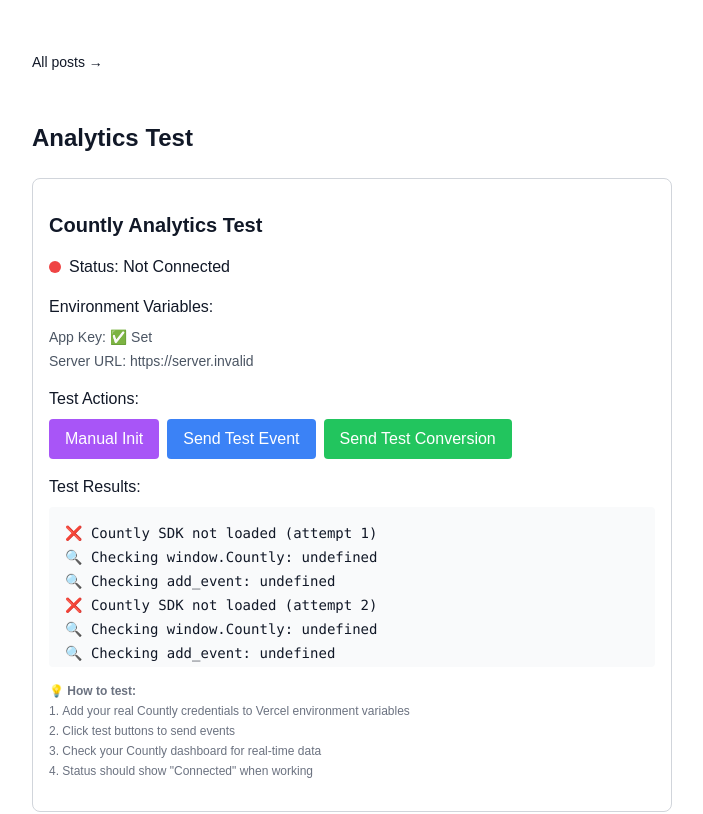
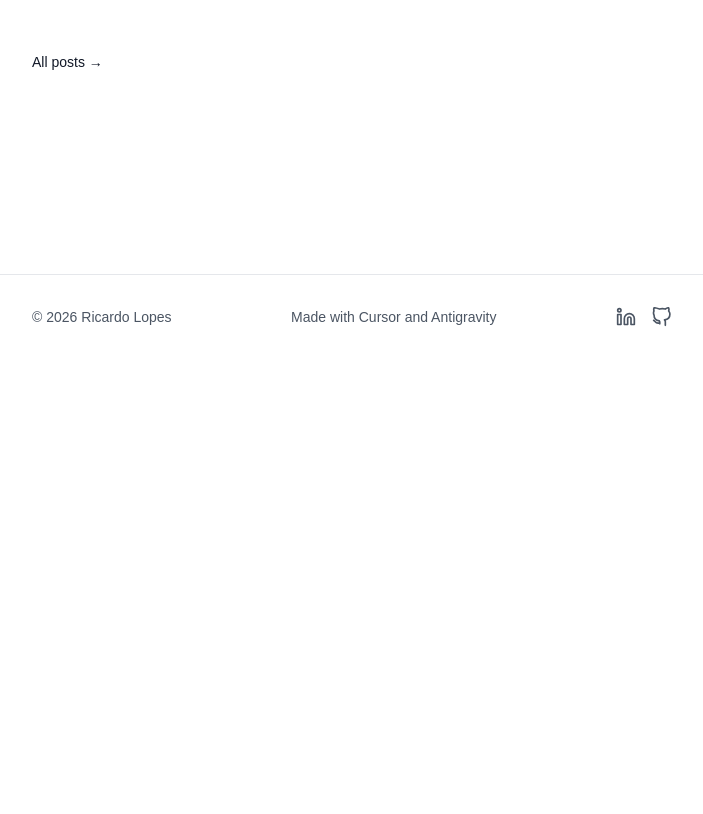
Before and after one commit to Ricky-the-Hutt/Code-Vibing-website-Cursor, a Next.js app: page / in a window 1280 px wide. Shown: the part 441-1255 px from the top of the page, without its empty margins (288-991 px from the left). After the commit the page ends 800 px from the top, so only its background shows below. Built offline with nearby package versions, Linux system fonts and the light colour scheme; no server answers.

Commit message:
Remove Countly test component - analytics confirmed working

```diff
--- a/components/CountlyTest.tsx
+++ /dev/null
@@ -1,168 +0,0 @@
-'use client';
-
-import React, { useState, useEffect } from 'react';
-import { trackEvent, trackConversion } from './CountlyAnalytics';
-
-export default function CountlyTest() {
-  const [isCountlyLoaded, setIsCountlyLoaded] = useState(false);
-  const [testResults, setTestResults] = useState<string[]>([]);
-
-  useEffect(() => {
-    let checkCount = 0;
-
-    // Check if Countly is loaded
-    const checkCountly = () => {
-      checkCount++;
-      const isLoaded = typeof window !== 'undefined' &&
-                      typeof window.Countly !== 'undefined' &&
-                      window.Countly &&
-                      typeof window.Countly.add_event === 'function';
-
-      if (isLoaded) {
-        setIsCountlyLoaded(true);
-        setTestResults(prev => [...prev, `✅ Countly SDK loaded successfully (attempt ${checkCount})`]);
-        setTestResults(prev => [...prev, `ℹ️ Server URL: ${process.env.NEXT_PUBLIC_COUNTLY_SERVER_URL}`]);
-        setTestResults(prev => [...prev, `ℹ️ App Key: ${process.env.NEXT_PUBLIC_COUNTLY_APP_KEY ? 'Set' : 'Not set'}`]);
-      } else {
-        setIsCountlyLoaded(false);
-        setTestResults(prev => [...prev, `❌ Countly SDK not loaded (attempt ${checkCount})`]);
-        setTestResults(prev => [...prev, `🔍 Checking window.Countly: ${typeof window.Countly}`]);
-        setTestResults(prev => [...prev, `🔍 Checking add_event: ${typeof window.Countly?.add_event}`]);
-      }
-    };
-
-    // Check multiple times with increasing delays
-    checkCountly();
-    const timers = [
-      setTimeout(checkCountly, 1000),
-      setTimeout(checkCountly, 3000),
-      setTimeout(checkCountly, 6000),
-      setTimeout(checkCountly, 10000)
-    ];
-
-    return () => {
-      timers.forEach(clearTimeout);
-    };
-  }, []);
-
-  const testEvent = () => {
-    try {
-      trackEvent('test_event', {
-        test_type: 'countly_integration',
-        timestamp: new Date().toISOString(),
-        page: window.location.pathname
-      });
-      setTestResults(prev => [...prev, '📤 Test event sent']);
-    } catch (error) {
-      setTestResults(prev => [...prev, `❌ Event error: ${error instanceof Error ? error.message : 'Unknown error'}`]);
-    }
-  };
-
-  const testConversion = () => {
-    try {
-      trackConversion('test_conversion', 1);
-      setTestResults(prev => [...prev, '🎯 Test conversion sent']);
-    } catch (error) {
-      setTestResults(prev => [...prev, `❌ Conversion error: ${error instanceof Error ? error.message : 'Unknown error'}`]);
-    }
-  };
-
-  const manualInit = () => {
-    try {
-      if (typeof window.Countly !== 'undefined') {
-        const appKey = process.env.NEXT_PUBLIC_COUNTLY_APP_KEY;
-        const serverUrl = process.env.NEXT_PUBLIC_COUNTLY_SERVER_URL;
-
-        window.Countly.init({
-          app_key: appKey,
-          url: serverUrl,
-          debug: true
-        });
-
-        setTestResults(prev => [...prev, '🔧 Manual initialization attempted']);
-        setTimeout(() => {
-          if (window.Countly && typeof window.Countly.add_event === 'function') {
-            setTestResults(prev => [...prev, '✅ Manual initialization successful']);
-            setIsCountlyLoaded(true);
-          } else {
-            setTestResults(prev => [...prev, '❌ Manual initialization failed']);
-          }
-        }, 1000);
-      } else {
-        setTestResults(prev => [...prev, '❌ Countly object not available for manual init']);
-      }
-    } catch (error) {
-      setTestResults(prev => [...prev, `❌ Manual init error: ${error instanceof Error ? error.message : 'Unknown error'}`]);
-    }
-  };
-
-  return (
-    <div className="max-w-2xl mx-auto px-4 py-8 border border-gray-300 rounded-lg">
-      <h2 className="text-xl font-semibold mb-4">Countly Analytics Test</h2>
-
-      <div className="mb-4">
-        <div className="flex items-center gap-2 mb-2">
-          <div className={`w-3 h-3 rounded-full ${isCountlyLoaded ? 'bg-green-500' : 'bg-red-500'}`}></div>
-          <span className="font-medium">
-            Status: {isCountlyLoaded ? 'Connected' : 'Not Connected'}
-          </span>
-        </div>
-      </div>
-
-      <div className="mb-4">
-        <h3 className="font-medium mb-2">Environment Variables:</h3>
-        <div className="text-sm text-gray-600 space-y-1">
-          <div>App Key: {process.env.NEXT_PUBLIC_COUNTLY_APP_KEY ? '✅ Set' : '❌ Not set'}</div>
-          <div>Server URL: {process.env.NEXT_PUBLIC_COUNTLY_SERVER_URL || 'Using default'}</div>
-        </div>
-      </div>
-
-      <div className="mb-4">
-        <h3 className="font-medium mb-2">Test Actions:</h3>
-        <div className="flex gap-2 mb-4 flex-wrap">
-          <button
-            onClick={manualInit}
-            className="px-4 py-2 bg-purple-500 text-white rounded hover:bg-purple-600"
-          >
-            Manual Init
-          </button>
-          <button
-            onClick={testEvent}
-            className="px-4 py-2 bg-blue-500 text-white rounded hover:bg-blue-600"
-          >
-            Send Test Event
-          </button>
-          <button
-            onClick={testConversion}
-            className="px-4 py-2 bg-green-500 text-white rounded hover:bg-green-600"
-          >
-            Send Test Conversion
-          </button>
-        </div>
-      </div>
-
-      <div>
-        <h3 className="font-medium mb-2">Test Results:</h3>
-        <div className="bg-gray-50 p-4 rounded text-sm font-mono max-h-40 overflow-y-auto">
-          {testResults.length === 0 ? (
-            <div className="text-gray-500">No tests run yet...</div>
-          ) : (
-            testResults.map((result, index) => (
-              <div key={index} className="mb-1">{result}</div>
-            ))
-          )}
-        </div>
-      </div>
-
-      <div className="mt-4 text-xs text-gray-500">
-        <p>💡 <strong>How to test:</strong></p>
-        <ol className="list-decimal list-inside mt-1 space-y-1">
-          <li>Add your real Countly credentials to Vercel environment variables</li>
-          <li>Click test buttons to send events</li>
-          <li>Check your Countly dashboard for real-time data</li>
-          <li>Status should show "Connected" when working</li>
-        </ol>
-      </div>
-    </div>
-  );
-}
--- a/pages/index.tsx
+++ b/pages/index.tsx
@@ -4,7 +4,6 @@
 import { getBlogPosts } from '@/lib/blog';
 import { GetStaticProps } from 'next';
 import { format } from 'date-fns';
-import CountlyTest from '@/components/CountlyTest';
 
 interface HomeProps {
   recentPosts: Array<{
@@ -58,11 +57,6 @@
           </section>
         )}
 
-        {/* Countly Test Component - Remove after testing */}
-        <section className="mb-12">
-          <h2 className="text-2xl font-semibold mb-6">Analytics Test</h2>
-          <CountlyTest />
-        </section>
       </div>
     </>
   );
```
